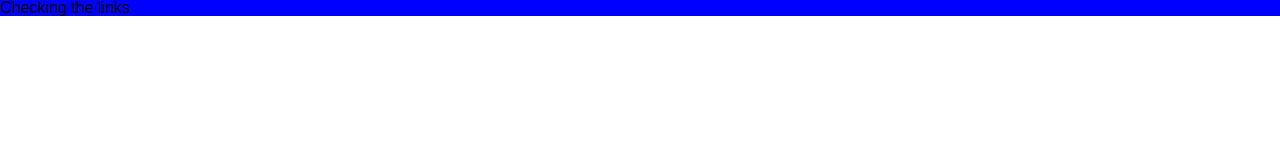
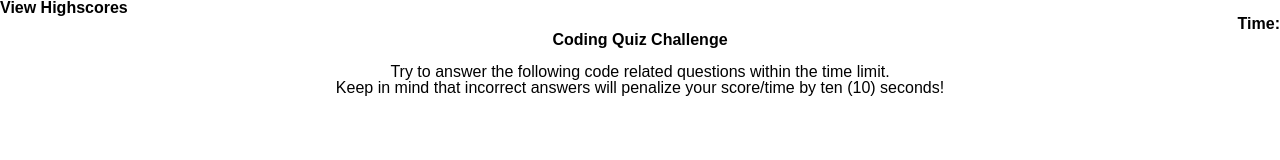
Before and after one commit to Shalah/code-quiz, a plain HTML site: page index.html in a window 1280 px wide. Drawn offline with Linux system fonts and the light colour scheme.

Commit message:
Created an html page and added few headings. Also added a click button for Scores

```diff
--- a/assets/css/style.css
+++ b/assets/css/style.css
@@ -1,3 +1,8 @@
-p{
-    background-color: blue;
+.centerContent{
+    text-align: center;
 }
+
+#timer{
+    text-align: right;
+    /* padding-right: 10px; */
+}
--- a/assets/js/script.js
+++ b/assets/js/script.js
@@ -1 +1,14 @@
-console.log("test")
+//console.log("test")
+// var body = document.body;
+
+// var centerContentEl = document.getElementsByClassName("centerContent")
+
+// centerContentEl.style.color = "blue";
+
+//Declare Variables
+var viewScoresEl = document.querySelector("#view-scores");
+
+
+viewScoresEl.addEventListener("click", function() {
+    console.log("It works");
+})
--- a/index.html
+++ b/index.html
@@ -9,7 +9,29 @@
     <title>Document</title>
 </head>
 <body>
-    <p>Checking the links</p>
+
+    <div>
+        <h4 id="view-scores">
+            View Highscores
+        </h4>
+
+        <h4 id="timer">
+            Time:
+        </h4>
+    </div>
+
+
+
+    <h1 class="centerContent">
+        Coding Quiz Challenge
+    </h1>
+
+    <br>
+
+    <p class="centerContent">
+        Try to answer the following code related questions within the time limit. <br>
+        Keep in mind that incorrect answers will penalize your score/time by ten (10) seconds!
+    </p>
     <script src="assets/js/script.js"></script>
 </body>
 </html>
```
